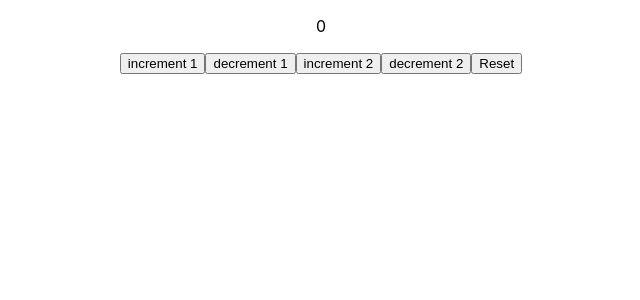
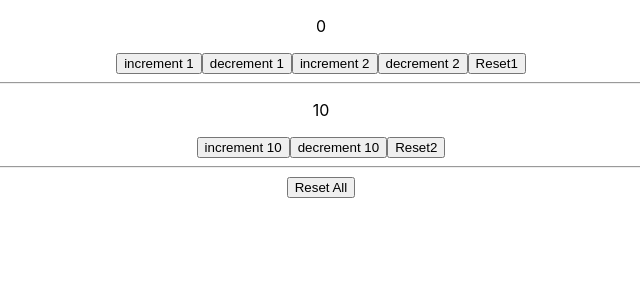
Before and after one commit to ahjam-taoufik/React-Hook, a React (Create React App) app: page / in a window 1280 px wide. Shown: the top 300 px of the page, without its empty margins (319-959 px from the left). Built offline with nearby package versions, Linux system fonts and the light colour scheme.

Commit message:
useReducer with object state & action V3

```diff
--- a/src/components/CompuseReducer.js
+++ b/src/components/CompuseReducer.js
@@ -2,16 +2,29 @@ import React, { useReducer } from 'react'
 
 
 const initialCount= {
-    countValue:0
+    countValue1:0,
+    countValue2:10
+
 }
 const Reducer=(count, action)=>{
     switch (action.type) {
-        case 'increment':
-            return {countValue:count.countValue+action.val}
-        case 'decrement':
-            return {countValue:count.countValue-action.val}
+        case 'increment1':
+            return {...count,countValue1:count.countValue1+action.val}
+        case 'decrement1':
+            return {...count,countValue1:count.countValue1-action.val}
+
+        case 'increment2':
+            return {...count,countValue2:count.countValue2+action.val}
+        case 'decrement2':
+            return {...count,countValue2:count.countValue2-action.val}
+
+
+        case 'reset1':
+            return {...count,countValue1:0}
+        case 'reset2':
+            return {...count,countValue2:0}
         case 'reset':
-            return initialCount
+                return initialCount
         default:
            return count;
     }
@@ -21,13 +34,23 @@ function CompuseReducer() {
     const [count, action] = useReducer(Reducer, initialCount)
     return (
         <div>
-             <p>{count.countValue}</p>
-            <button onClick={()=>action({type:'increment',val:1})}>increment 1</button>
-            <button onClick={()=>action({type:'decrement',val:1})}>decrement 1</button>
+             <p>{count.countValue1}</p>
+            <button onClick={()=>action({type:'increment1',val:1})}>increment 1</button>
+            <button onClick={()=>action({type:'decrement1',val:1})}>decrement 1</button>
 
-            <button onClick={()=>action({type:'increment',val:2})}>increment 2</button>
-            <button onClick={()=>action({type:'decrement',val:2})}>decrement 2</button>
-            <button onClick={()=>action({type:'reset'})}>Reset</button>
+            <button onClick={()=>action({type:'increment1',val:2})}>increment 2</button>
+            <button onClick={()=>action({type:'decrement1',val:2})}>decrement 2</button>
+            <button onClick={()=>action({type:'reset1'})}>Reset1</button>
+            <hr/>
+
+            <p>{count.countValue2}</p>
+            <button onClick={()=>action({type:'increment2',val:10})}>increment 10</button>
+            <button onClick={()=>action({type:'decrement2',val:10})}>decrement 10</button>
+            <button onClick={()=>action({type:'reset2'})}>Reset2</button>
+
+            <hr/>
+            <button onClick={()=>action({type:'reset'})}>Reset All</button>
+
         </div>
     )
 }
```
